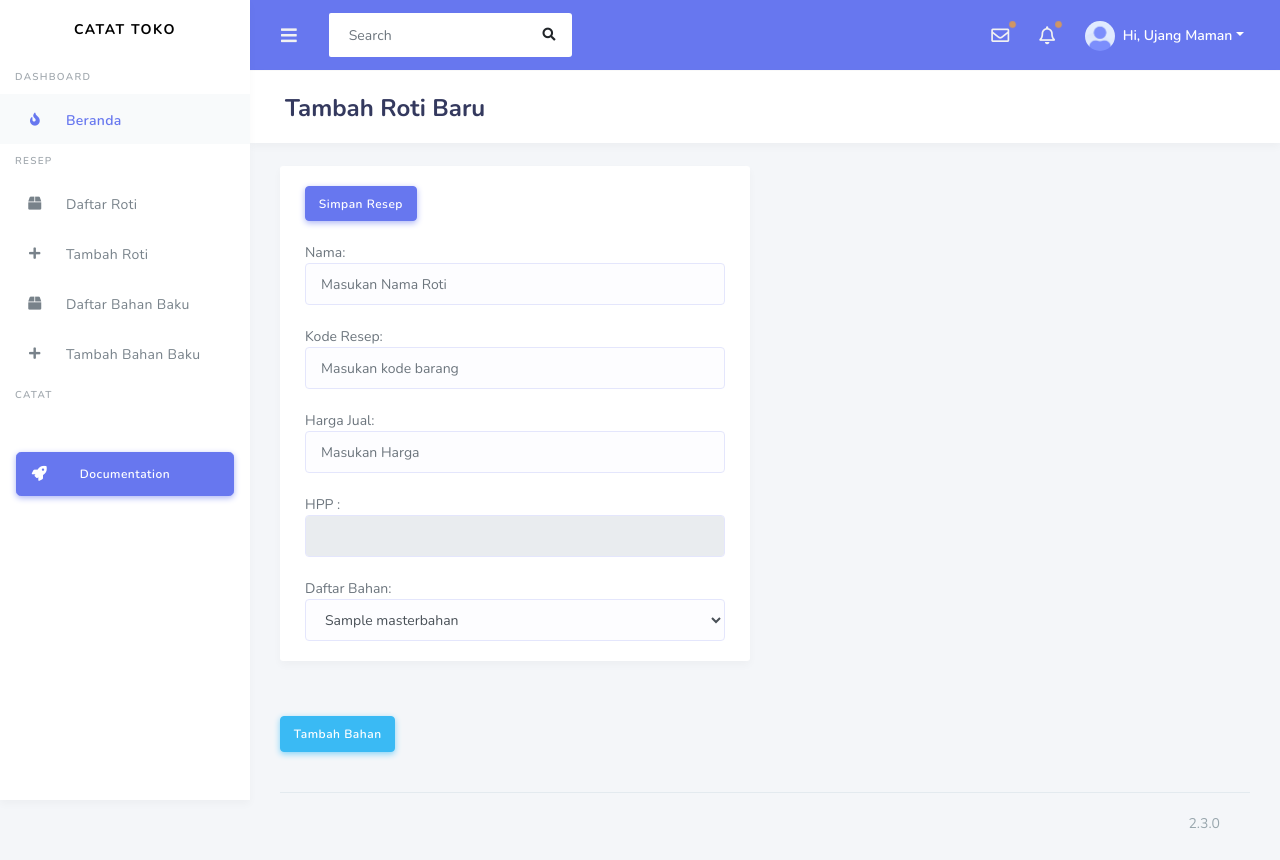
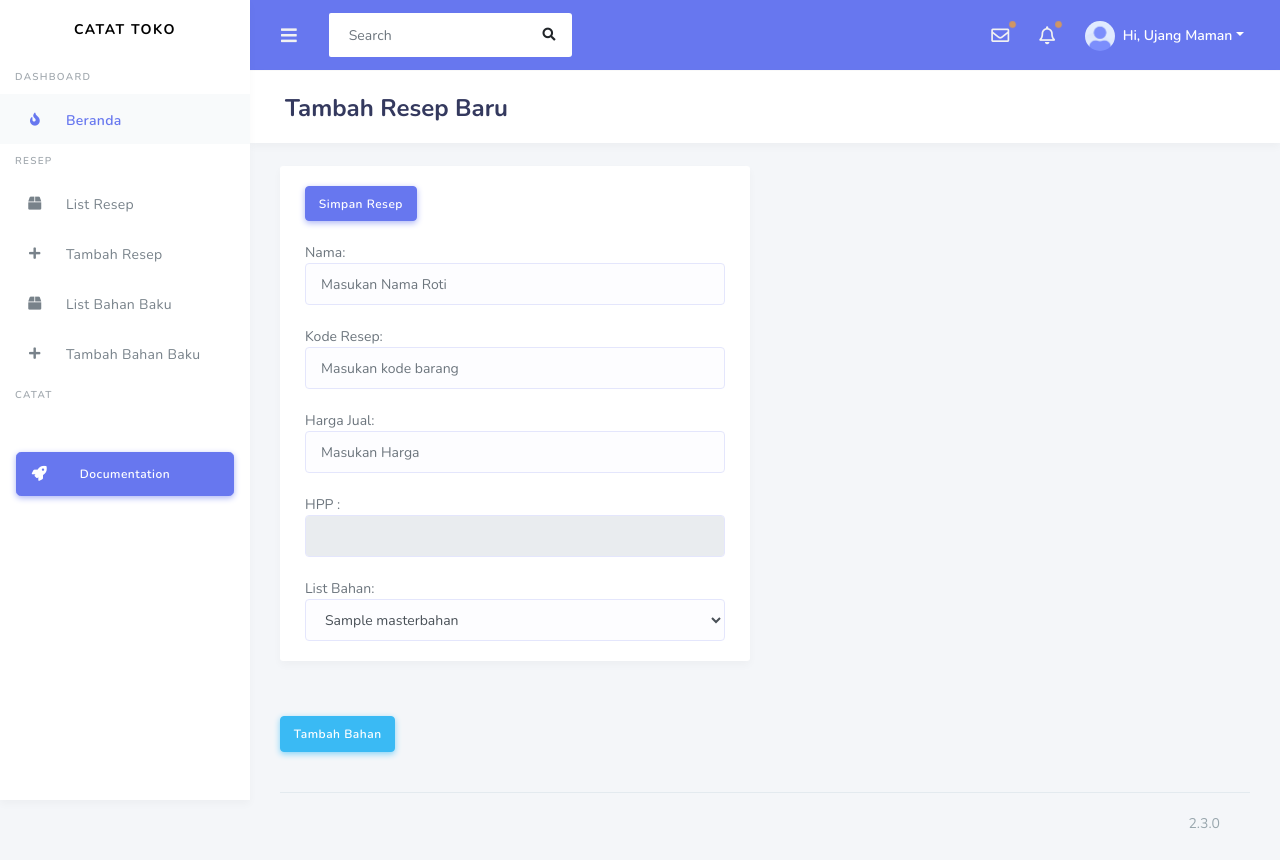
Before and after one commit to RizkyNovriansyah/catatjual, a Django app: page /resep/create/ in a window 1280 px wide. Run offline with Django 3.2, Linux system fonts and the light colour scheme; tables that the repository leaves empty hold one stand-in row (values such as "Sample post"); some libraries are stand-ins or nearby versions.

Commit message:
Fix head name container

```diff
--- a/templates/includes/sidebar.html
+++ b/templates/includes/sidebar.html
@@ -17,9 +17,9 @@
         <ul class="sidebar-menu">
             <li class="menu-header">Resep</li>
             <li class="nav-item dropdown">
-                <a href="{% url 'resep_list' %}" class="nav-link"><i class="fas fa-box"></i><span>Daftar Roti</span></a>
-                <a href="{% url 'resep_create' %}" class="nav-link"><i class="fas fa-plus"></i><span>Tambah Roti</span></a>
-                <a href="{% url 'bahan_list' %}" class="nav-link"><i class="fas fa-box"></i><span>Daftar Bahan Baku</span></a>
+                <a href="{% url 'resep_list' %}" class="nav-link"><i class="fas fa-box"></i><span>List Resep</span></a>
+                <a href="{% url 'resep_create' %}" class="nav-link"><i class="fas fa-plus"></i><span>Tambah Resep</span></a>
+                <a href="{% url 'bahan_list' %}" class="nav-link"><i class="fas fa-box"></i><span>List Bahan Baku</span></a>
                 <a href="{% url 'bahan_create' %}" class="nav-link"><i class="fas fa-plus"></i><span>Tambah Bahan Baku</span></a>
             </li>
         </ul>
--- a/templates/resep/barangjadi_form.html
+++ b/templates/resep/barangjadi_form.html
@@ -23,7 +23,7 @@
 
         <section class="section">
             <div class="section-header">
-                <h1>Tambah Roti Baru</h1>
+                <h1>Tambah Resep Baru</h1>
             </div>
             <div class="section-body">
                 <div class="row">
--- a/templates/resep/daftar_penjualan.html
+++ b/templates/resep/daftar_penjualan.html
@@ -2,7 +2,7 @@
 {% block content %}
         <section class="section">
             <div class="section-header">
-                <h1>Daftar Penjualan Roti</h1>
+                <h1>List Penjualan Roti</h1>
             </div>
             <div class="section-body">
                 <div class="row">
--- a/templates/resep/masterbahan_list.html
+++ b/templates/resep/masterbahan_list.html
@@ -3,7 +3,7 @@
 
     <section class="section">
         <div class="section-header">
-            <h1>Daftar Bahan Baku</h1>
+            <h1>List Bahan Baku</h1>
         </div>
         <div class="section-body">
 
--- a/templates/resep/resep_detail.html
+++ b/templates/resep/resep_detail.html
@@ -33,7 +33,7 @@
                 <div class="card">
                     <div class="card-header">
                         <a href="{% url 'resep_list' %}" class="btn btn-primary">
-                            <i class="fas fa-arrow-left"></i> Kembali ke Daftar Resep
+                            <i class="fas fa-arrow-left"></i> Kembali ke List Resep
                         </a>
 
                     </div>
--- a/templates/resep/resep_form.html
+++ b/templates/resep/resep_form.html
@@ -108,7 +108,7 @@
 
     <section class="section">
         <div class="section-header">
-            <h1>Tambah Roti Baru</h1>
+            <h1>Tambah Resep Baru</h1>
         </div>
     </section>
 
@@ -131,7 +131,7 @@
                                 <br> HPP :
                                 <input id="hpp" class="form-control" name="hpp" type="text" readonly>
                                 <br>
-                                Daftar Bahan:
+                                List Bahan:
                                 <select name="bahan_list[]" id="bahans" class="form-control">
                                     {% for bahan in bahans %}
                                     <option value="{{ bahan.id }}" data-kode="{{ bahan.kode_bahan }}"> {{ bahan.nama }}</option>
--- a/templates/resep/resep_list.html
+++ b/templates/resep/resep_list.html
@@ -3,7 +3,7 @@
 
     <section class="section">
         <div class="section-header">
-            <h1>Daftar barang Baku</h1>
+            <h1>List barang Baku</h1>
         </div>
         <div class="section-body">
 
```
